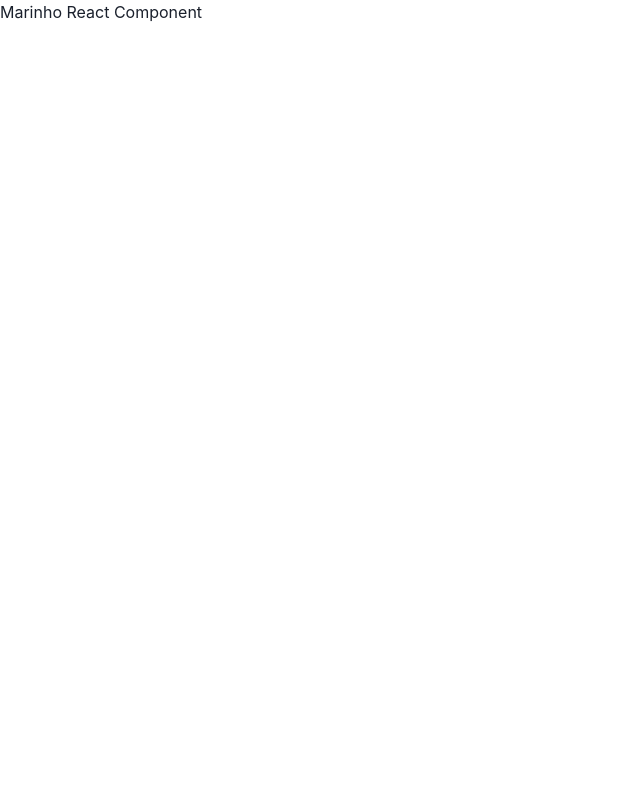
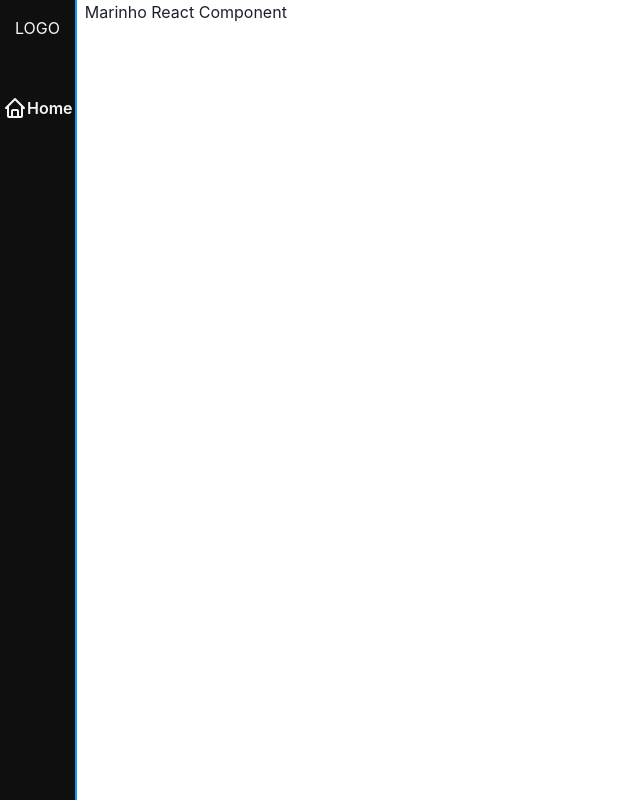
Before and after one commit to vmarinho22/ls-frontend, a Next.js app: page /inicio in a window 1280 px wide. Shown: the whole page, without its empty margins (0-640 px from the left). Built offline with nearby package versions, Linux system fonts and the light colour scheme.

Commit message:
feat(dashboard): init menu of dashboard

```diff
--- /dev/null
+++ b/src/components/Dashboard/index.tsx
@@ -0,0 +1,20 @@
+import { Box, Flex } from '@chakra-ui/react';
+import Menu from '@components/Menu';
+import { FC, ReactNode } from 'react';
+
+interface Props {
+  children?: ReactNode;
+}
+
+const Dashboard: FC<Props> = ({ children }: Props) => {
+  return (
+    <main id="dashboard">
+      <Flex gap={2}>
+        <Menu />
+        <Box width="auto">{children}</Box>
+      </Flex>
+    </main>
+  );
+};
+
+export default Dashboard;
--- /dev/null
+++ b/src/components/Menu/MenuItem/index.tsx
@@ -0,0 +1,41 @@
+import { Box, Flex, Text } from '@chakra-ui/react';
+import Link from 'next/link';
+import { FC, ReactNode } from 'react';
+
+interface Props {
+  id?: string | number;
+  icon: ReactNode;
+  text: string;
+  isExpanded: boolean;
+  link: string;
+}
+
+const MenuItem: FC<Props> = ({
+  icon,
+  text,
+  isExpanded = false,
+  link,
+}: Props) => {
+  return (
+    <Link href={link}>
+      <Flex
+        id="id"
+        align="center"
+        gap={0}
+        justify="space-evenly"
+        cursor="pointer"
+        fontWeight={600}
+        _hover={{
+          color: 'blue-sys.200',
+        }}
+      >
+        <Box>{icon}</Box>
+        <Box display={isExpanded ? 'flex' : 'none'}>
+          <Text opacity={isExpanded ? '100' : '0'}>{text}</Text>
+        </Box>
+      </Flex>
+    </Link>
+  );
+};
+
+export default MenuItem;
--- /dev/null
+++ b/src/components/Menu/index.tsx
@@ -0,0 +1,53 @@
+import { Box, Center, Text, useColorModeValue } from '@chakra-ui/react';
+import { FC, useState } from 'react';
+import { BiHome } from 'react-icons/bi';
+import MenuItem from './MenuItem';
+
+const Menu: FC<any> = (props: any) => {
+  const [isExpanded, setIsExpanded] = useState<boolean>(false);
+
+  const bgColor = useColorModeValue('black-sys', 'white-sys');
+  const textColor = useColorModeValue('white-sys', 'black-sys');
+
+  const handleExpandMenu = (): void => setIsExpanded((prev: boolean) => !prev);
+
+  return (
+    <Box
+      id="menu"
+      as="nav"
+      width={
+        isExpanded
+          ? { base: '5vw', md: '8vw', lg: '6vw' }
+          : { base: '3vw', md: '4vw', lg: '3vw' }
+      }
+      transition="0.5s ease-out"
+      padding="1em 3px 0px 3px"
+      bg={bgColor}
+      color={textColor}
+      borderRight="2px solid"
+      borderColor="blue-sys.100"
+      minHeight="100vh"
+      onMouseEnter={handleExpandMenu}
+      onMouseLeave={handleExpandMenu}
+    >
+      <Box id="logo">
+        {/* TODO: Colocar logo aqui */}
+        <Center>
+          <Text>{`L${isExpanded ? 'OGO' : ''}`}</Text>
+        </Center>
+      </Box>
+      <Box mb="3.5rem" />
+      <section id="menu-links">
+        <MenuItem
+          id="homepage-link"
+          text="Home"
+          icon={<BiHome size="1.5em" />}
+          isExpanded={isExpanded}
+          link="/inicio"
+        />
+      </section>
+    </Box>
+  );
+};
+
+export default Menu;
--- a/src/pages/inicio/index.tsx
+++ b/src/pages/inicio/index.tsx
@@ -1,10 +1,11 @@
+import Dashboard from '@components/Dashboard/index';
 import { GetServerSideProps, NextPage } from 'next';
 
 const HomePage: NextPage = () => {
   return (
-    <div>
+    <Dashboard>
       <p>Marinho React Component</p>
-    </div>
+    </Dashboard>
   );
 };
 
--- a/src/theme.ts
+++ b/src/theme.ts
@@ -10,6 +10,8 @@ const config = {
     'blue-sys': { 100: '#1098F7', 200: '#044c7f' },
     'cream-sys': '#B89E97',
     'light-pink-grey-sys': '#DECCCC',
+    'black-sys': '#0f0f0f',
+    'white-sys': '#f5f5f5',
   },
   styles: {
     global: {
```
